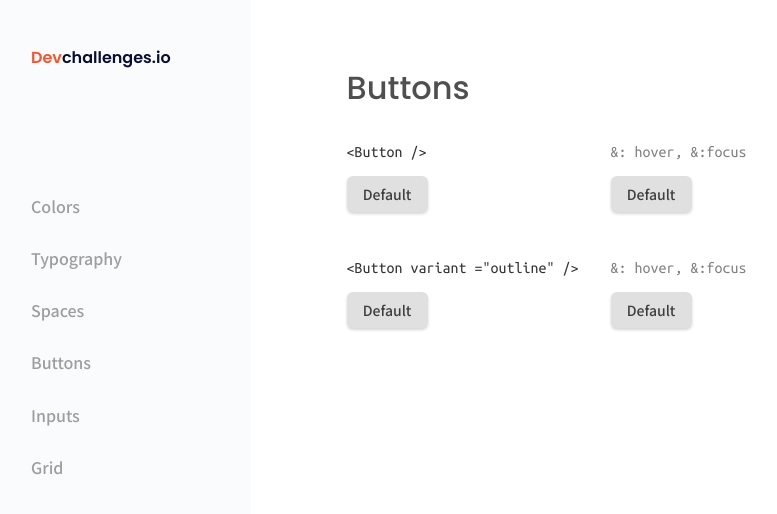
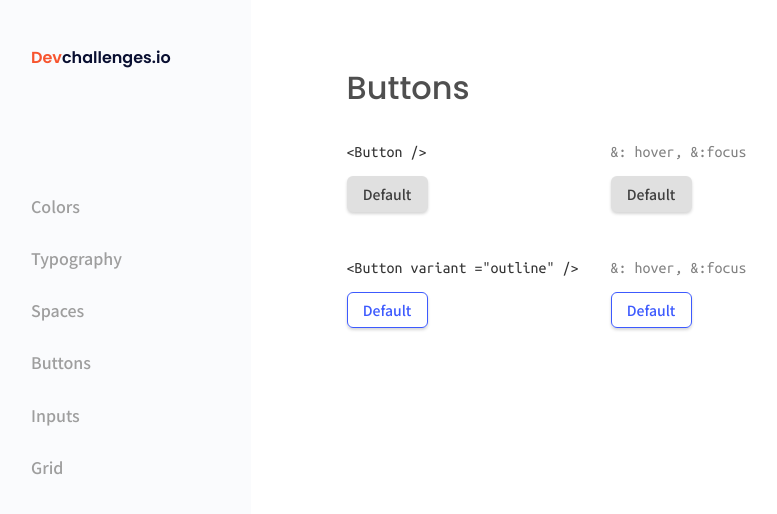
Before and after one commit to FV-Cano/devChallenges, a React (Create React App) app in the folder Front-end/button-component-master/: page / in a window 1280 px wide. Shown: the top 514 px of the page, without its empty margins (17-794 px from the left). Built offline with nearby package versions, Linux system fonts and the light colour scheme.

Commit message:
Outline buttons

```diff
--- a/Front-end/button-component-master/src/App.tsx
+++ b/Front-end/button-component-master/src/App.tsx
@@ -23,11 +23,11 @@ function App() {
 						</div>
 					</div>
 					<div className="group">
-						<div className="defaultButton">
+						<div className="outlineButton">
 							<p className="name">&lt;Button variant ="outline" /&gt;</p>
-							<Button />
+							<Button variant="outlined" />
 						</div>
-						<div className="defaultButton-alt">
+						<div className="outlineButton-alt">
 							<p className="alt">&: hover, &:focus</p>
 							<Button />
 						</div>
--- a/Front-end/button-component-master/src/styles/Button.css
+++ b/Front-end/button-component-master/src/styles/Button.css
@@ -15,6 +15,21 @@
 	margin: 1rem 0;
 }
 
+/* ! || Default-styles */
+
+/* * OUTLINE-ALT */
+
+.group .outlineButton .button,
+.group .outlineButton-alt .button {
+	background-color: transparent;
+	border: 1px solid #3d5afe;
+	color: #3d5afe;
+}
+
+/* ! || Alt-styles */
+
+/* * DEFAULT-ALT */
+
 .defaultButton-alt .button {
 	transition: background-color 0.3s ease-in-out;
 }
@@ -24,3 +39,15 @@
 	background-color: #aeaeae;
 	cursor: pointer;
 }
+
+/* * OUTLINE-ALT */
+
+.outlineButton-alt .button {
+	transition: background-color 0.3s ease-in-out;
+}
+
+.outlineButton-alt .button:hover,
+.outlineButton-alt .button:focus {
+	background-color: #2962ff1a;
+	cursor: pointer;
+}
```
